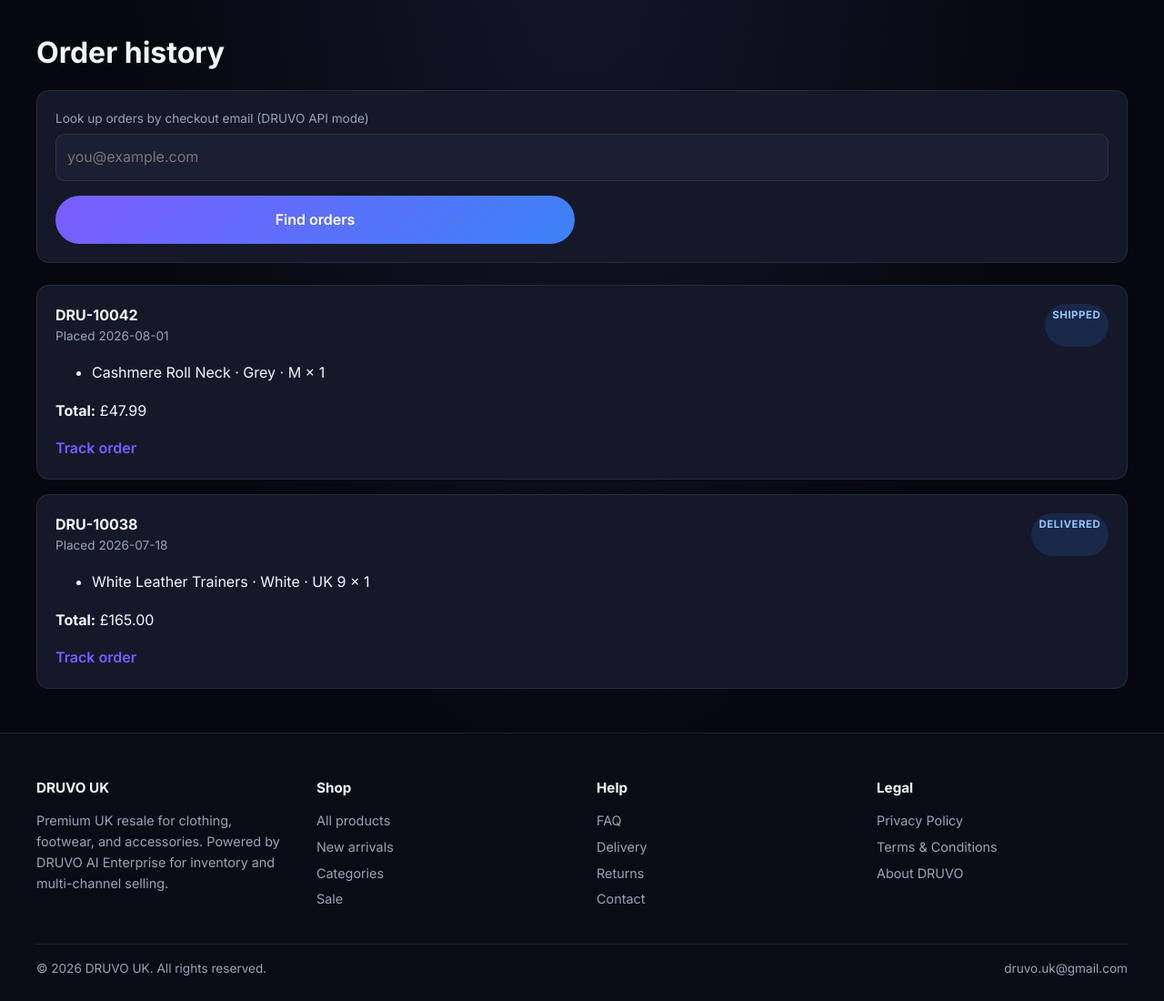
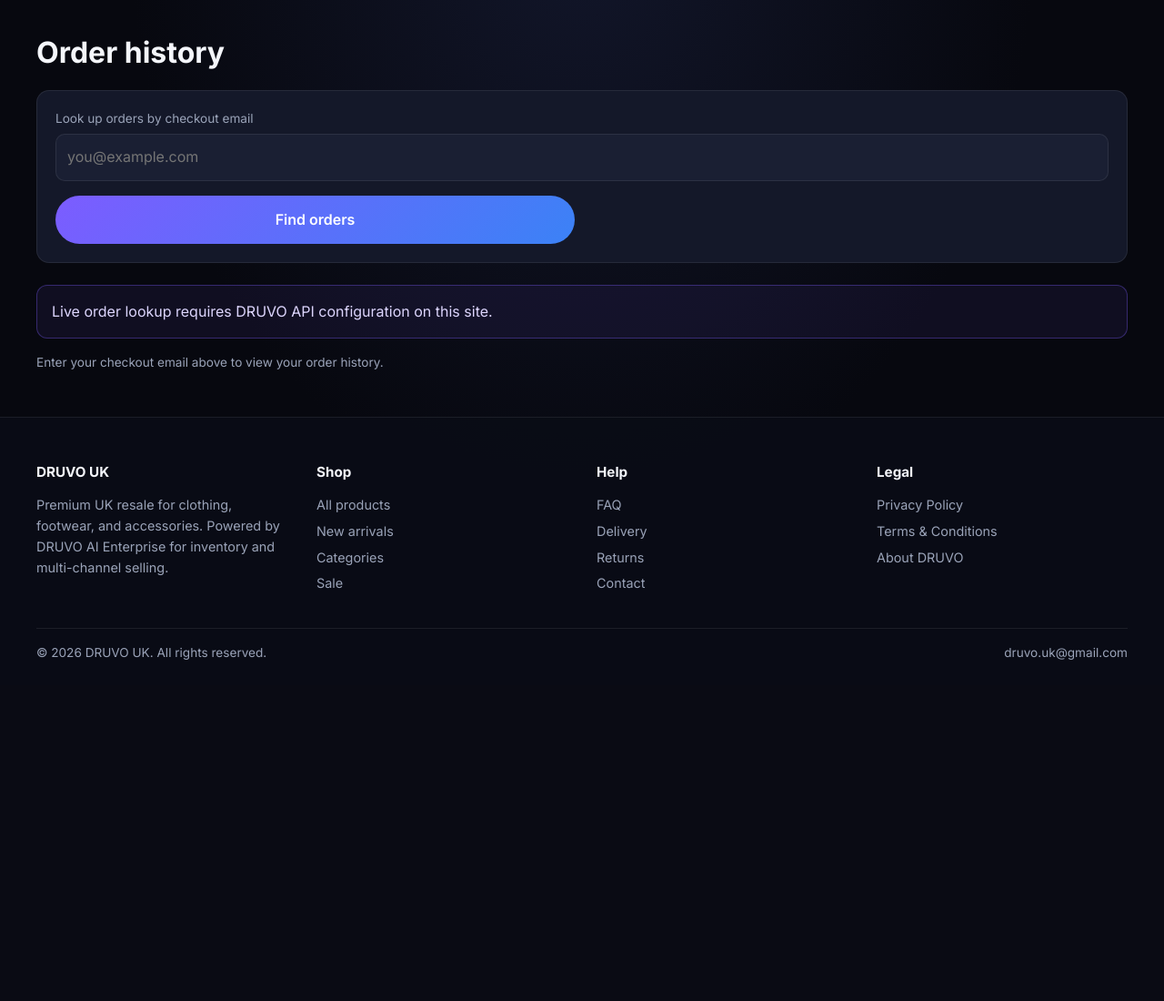
Before and after one commit to druvouk-collab/druvo-uk-website, a FastAPI app: page /account/orders in a window 1280 px wide. Shown: the part 80-1180 px from the top of the page at 91% size. After the commit the page ends 805 px from the top, so only its background shows below. Run offline with FastAPI, Linux system fonts and the light colour scheme.

Commit message:
Load real DRUVO orders on account pages instead of mock data.
Remove demo order fallback, require checkout email lookup, and show live status, items, and tracking from DRUVO AI.

```diff
--- a/app/routes/account.py
+++ b/app/routes/account.py
@@ -1,4 +1,4 @@
-"""Customer account scaffolding routes."""
+"""Customer account and order history routes."""
 
 from __future__ import annotations
 
@@ -7,51 +7,23 @@ from fastapi.responses import HTMLResponse
 
 from app.services.account_order_service import AccountOrderService
 from app.templating import templates
-from app.types.commerce import Order, OrderLine
+from app.types.commerce import Order
 
 router = APIRouter(prefix="/account")
 account_orders = AccountOrderService()
 
-_MOCK_ORDERS = [
-    Order(
-        id="DRU-10042",
-        placed_at="2026-08-01",
-        status="Shipped",
-        tracking_number="RM123456789GB",
-        carrier="Royal Mail",
-        lines=[
-            OrderLine("cashmere-roll-neck", "Cashmere Roll Neck", "CN-GRY-M", "M", "Grey", 1, 44.00),
-        ],
-        subtotal_gbp=44.00,
-        shipping_gbp=3.99,
-        total_gbp=47.99,
-    ),
-    Order(
-        id="DRU-10038",
-        placed_at="2026-07-18",
-        status="Delivered",
-        tracking_number="RM987654321GB",
-        carrier="Royal Mail",
-        lines=[
-            OrderLine("white-leather-trainers", "White Leather Trainers", "CP-WHT-42", "UK 9", "White", 1, 165.00),
-        ],
-        subtotal_gbp=165.00,
-        shipping_gbp=0.00,
-        total_gbp=165.00,
-    ),
-]
 
-
-async def _orders_for_view(email: str = "") -> tuple[list[Order], bool, str]:
-    if account_orders.live_orders_enabled and email.strip():
-        live = await account_orders.list_orders_for_email(email)
-        return live, True, email.strip()
-    return _MOCK_ORDERS, False, email.strip()
+async def _orders_for_view(email: str = "") -> tuple[list[Order], bool, str, bool]:
+    lookup_email = email.strip()
+    if account_orders.live_orders_enabled and lookup_email:
+        live = await account_orders.list_orders_for_email(lookup_email)
+        return live, True, lookup_email, True
+    return [], account_orders.live_orders_enabled, lookup_email, bool(lookup_email)
 
 
 @router.get("", response_class=HTMLResponse)
 async def account_dashboard(request: Request, email: str = Query("")):
-    orders, live_mode, lookup_email = await _orders_for_view(email)
+    orders, live_mode, lookup_email, has_email = await _orders_for_view(email)
     return templates.TemplateResponse(
         request,
         "pages/account/dashboard.html",
@@ -60,22 +32,23 @@ async def account_dashboard(request: Request, email: str = Query("")):
             "orders": orders[:3],
             "live_orders": live_mode,
             "lookup_email": lookup_email,
+            "has_email": has_email,
         },
     )
 
 
 @router.get("/login", response_class=HTMLResponse)
-async def account_login(request: Request):
+async def account_login(request: Request, email: str = Query("")):
     return templates.TemplateResponse(
         request,
         "pages/account/login.html",
-        {"page_title": "Sign In"},
+        {"page_title": "Find your orders", "lookup_email": email.strip()},
     )
 
 
 @router.get("/orders", response_class=HTMLResponse)
 async def order_history(request: Request, email: str = Query("")):
-    orders, live_mode, lookup_email = await _orders_for_view(email)
+    orders, live_mode, lookup_email, has_email = await _orders_for_view(email)
     return templates.TemplateResponse(
         request,
         "pages/account/orders.html",
@@ -84,20 +57,21 @@ async def order_history(request: Request, email: str = Query("")):
             "orders": orders,
             "live_orders": live_mode,
             "lookup_email": lookup_email,
+            "has_email": has_email,
         },
     )
 
 
 @router.get("/orders/{order_id}", response_class=HTMLResponse)
 async def order_detail(request: Request, order_id: str, email: str = Query("")):
-    if account_orders.live_orders_enabled and email.strip():
-        order = await account_orders.get_order(order_id, email)
-    else:
-        order = next((o for o in _MOCK_ORDERS if o.id == order_id), None)
+    lookup_email = email.strip()
+    order = None
+    if account_orders.live_orders_enabled and lookup_email:
+        order = await account_orders.get_order(order_id, lookup_email)
     if not order:
         return templates.TemplateResponse(request, "pages/404.html", {"page_title": "Not found"}, status_code=404)
     return templates.TemplateResponse(
         request,
         "pages/account/order_detail.html",
-        {"page_title": f"Order {order_id}", "order": order, "lookup_email": email.strip()},
+        {"page_title": f"Order {order_id}", "order": order, "lookup_email": lookup_email},
     )
--- a/app/services/account_order_service.py
+++ b/app/services/account_order_service.py
@@ -10,14 +10,19 @@ from app.types.commerce import Order
 
 class AccountOrderService:
     def __init__(self) -> None:
-        self._settings = get_settings()
+        pass
+
+    @property
+    def _settings(self):
+        return get_settings()
 
     @property
     def live_orders_enabled(self) -> bool:
+        settings = self._settings
         return (
-            self._settings.catalog_source == "druvo_api"
-            and bool(self._settings.druvo_api_base_url)
-            and bool(self._settings.druvo_api_key)
+            settings.catalog_source == "druvo_api"
+            and bool(settings.druvo_api_base_url)
+            and bool(settings.druvo_api_key)
         )
 
     def _client(self) -> DruvoApiClient:
--- a/app/templates/pages/account/orders.html
+++ b/app/templates/pages/account/orders.html
@@ -2,24 +2,28 @@
 {% block content %}
 <div class="container page-header"><h1>Order history</h1></div>
 <div class="container">
-  {% if live_orders %}
-  <div class="notice" style="margin-bottom:1rem;">
-    Showing live orders from DRUVO AI for <strong>{{ lookup_email }}</strong>.
-    Customer sign-in is not enabled yet — use the email you entered at checkout.
-  </div>
-  {% else %}
   <form class="form-grid two content-card" method="get" action="/account/orders" style="margin-bottom:1.5rem;">
     <div class="form-field" style="grid-column:1/-1;">
-      <label for="email">Look up orders by checkout email (DRUVO API mode)</label>
-      <input id="email" name="email" type="email" placeholder="you@example.com" value="{{ lookup_email }}">
+      <label for="email">Look up orders by checkout email</label>
+      <input id="email" name="email" type="email" placeholder="you@example.com" value="{{ lookup_email }}" required>
     </div>
     <button class="btn btn-primary" type="submit">Find orders</button>
   </form>
+  {% if live_orders and lookup_email %}
+  <div class="notice" style="margin-bottom:1rem;">
+    Showing live orders from DRUVO AI for <strong>{{ lookup_email }}</strong>.
+  </div>
+  {% elif not live_orders %}
+  <div class="notice" style="margin-bottom:1rem;">
+    Live order lookup requires DRUVO API configuration on this site.
+  </div>
   {% endif %}
 </div>
 <div class="container account-grid">
-  {% if not orders %}
-    <p class="product-meta">No orders found{% if lookup_email %} for {{ lookup_email }}{% endif %}.</p>
+  {% if has_email and not orders %}
+    <p class="product-meta">No orders found for {{ lookup_email }}.</p>
+  {% elif not has_email %}
+    <p class="product-meta">Enter your checkout email above to view your order history.</p>
   {% endif %}
   {% for order in orders %}
     <article class="order-card">
@@ -29,11 +33,11 @@
       </header>
       <ul>
         {% for line in order.lines %}
-          <li>{{ line.product_name }} · {{ line.colour }} · {{ line.size }} × {{ line.quantity }}</li>
+          <li>{{ line.product_name }} · {{ line.colour }} / {{ line.size }} × {{ line.quantity }}</li>
         {% endfor %}
       </ul>
       <p><strong>Total:</strong> {{ format_gbp(order.total_gbp) }}</p>
-      <a class="link-arrow" href="/account/orders/{{ order.id }}{% if lookup_email %}?email={{ lookup_email | urlencode }}{% endif %}">Track order</a>
+      <a class="link-arrow" href="/account/orders/{{ order.id }}{% if lookup_email %}?email={{ lookup_email | urlencode }}{% endif %}">View order</a>
     </article>
   {% endfor %}
 </div>
```
Also changed, not shown: app/templates/pages/account/dashboard.html (+19 -2 lines), app/templates/pages/account/login.html (+8 -6 lines), tests/test_account_orders.py (+137 -3 lines), tests/test_order_status_sync.py (+24 -2 lines).
